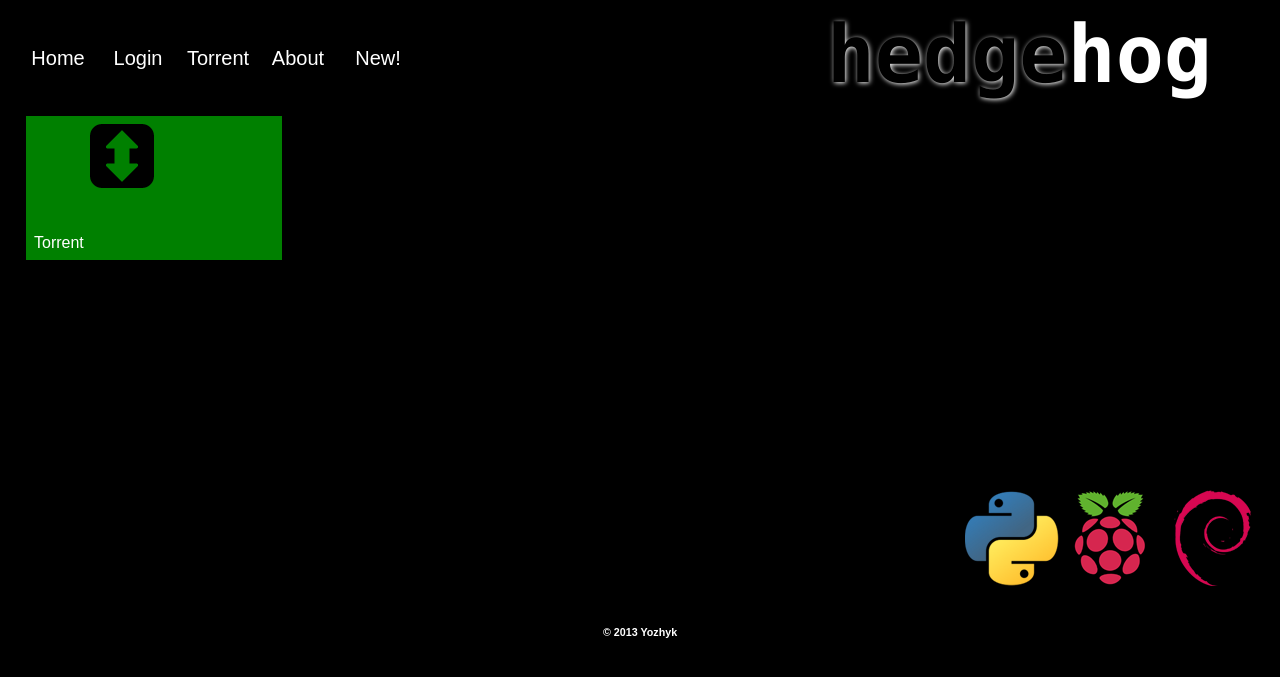
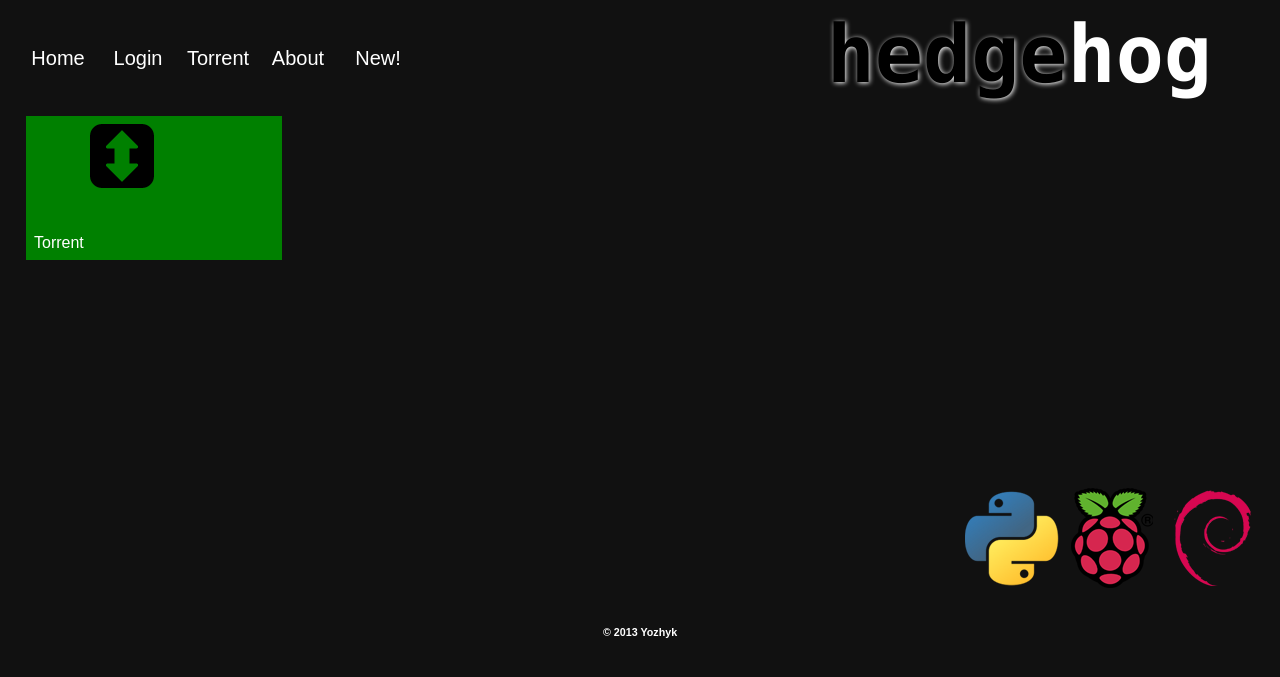
Before and after one commit to y0zhyk/hedge, a Django app: page /home in a window 1280 px wide. Shown: the top 677 px of the page. Run offline with Django 3.2, Linux system fonts and the light colour scheme; parts of the project's set-up code (start-up, migrations or seed data) failed here and were passed over; some libraries are stand-ins or nearby versions.

Commit message:
Remove dublication of base.css

```diff
--- a/hedge/static/stylesheets/base.css
+++ b/hedge/static/stylesheets/base.css
@@ -1,5 +1,5 @@
 body {
-    background-color: black;
+    background-color: #111;
     color: white;
     font-family: Arial;
 }
--- a/static/stylesheets/base.css
+++ /dev/null
@@ -1,5 +0,0 @@
-body {
-    background-color: #222;
-    color: white;
-    font-family: Arial;
-}
```
